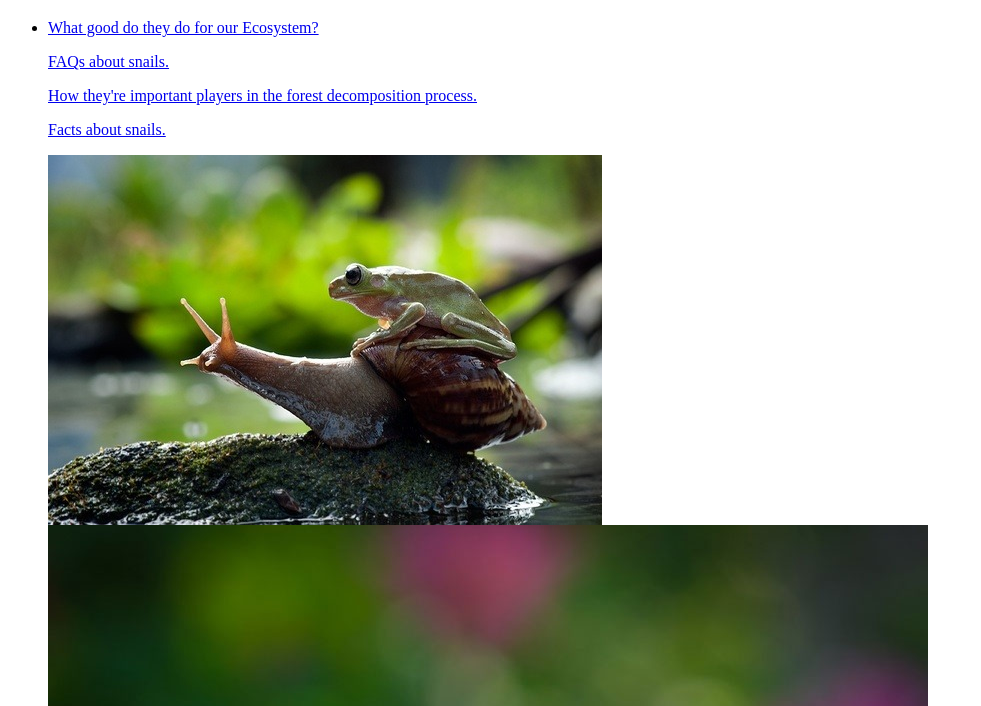
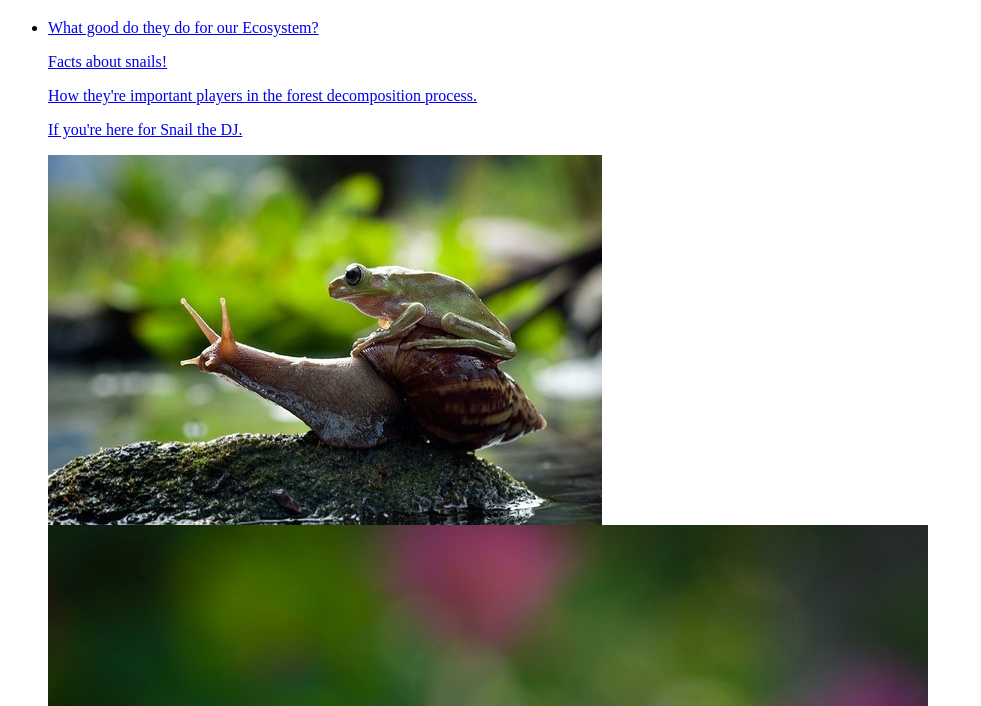
Before and after one commit to madelinewong/learning-html, a plain HTML site: page snails.html in a window 1280 px wide. Shown: the part 94-800 px from the top of the page, without its empty margins (0-981 px from the left). Drawn offline with Linux system fonts and the light colour scheme.

Commit message:
fixed more links and changed two of them to existing links.

```diff
--- a/snails.html
+++ b/snails.html
@@ -14,9 +14,9 @@
               <p> <h2>Wanna learn more about snails and the good they do for us?</h2></p>
               <li>
                 <p> <a href="https://www.quora.com/What-is-the-purpose-of-Snails-on-earth-What-is-the-purpose-of-their-life-on-earth-Do-they-anything-good-for-the-nature-the-ecosystem-or-to-humans"> What good do they do for our Ecosystem?</a> </p>
-                <p> <a href="www.bbcwildlife.org.uk/node/3471">FAQs about snails.</a> </p>
+                <p> <a href="https://en.wikipedia.org/wiki/Snail">Facts about snails!</a> </p>
                 <p> <a href="https://factsaboutsnails.com/snail-facts/do-snails-sleep/">How they're important players in the forest decomposition process.</a> </p>
-                <p> <a href="www.snail-world.com">Facts about snails.</a> </p>
+                <p> <a href="https://en.wikipedia.org/wiki/Snails_(DJ)">If you're here for Snail the DJ.</a> </p>
               </li>
               <img src="images/snailandfrog.jpg"= "supportive friends go on adventures together"/>
               <img src="images/snailandbubble.jpg"= "snails are filled with love for bubbles"/>
```
